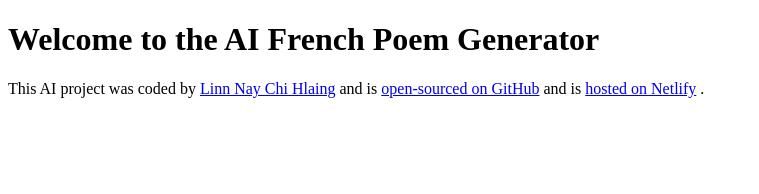
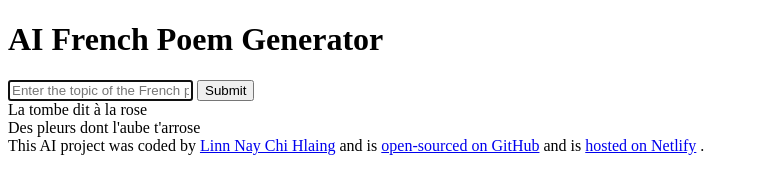
Before and after one commit to linn-nay-chi-hlaing/SheCodes-Plus-AI-Week-2-LESSON-2, a plain HTML site: page index.html in a window 1280 px wide. Shown: the whole page, without its empty margins (0-759 px from the left). Drawn offline with Linux system fonts and the light colour scheme.

Commit message:
Added the basic HTML structure

```diff
--- a/index.html
+++ b/index.html
@@ -3,11 +3,31 @@
   <head>
     <meta charset="UTF-8" />
     <meta name="viewport" content="width=device-width, initial-scale=1.0" />
-    <title>AI Poem Generator</title>
+    <title>AI French Poem Generator</title>
     <link rel="stylesheet" href="src/style.css" />
   </head>
   <body>
-    <h1>Welcome to the AI French Poem Generator</h1>
+    <header>
+      <h1>AI French Poem Generator</h1>
+    </header>
+
+    <main>
+      <form action="">
+        <input
+          type="text"
+          placeholder="Enter the topic of the French poem"
+          autofocus
+          required
+          autocomplete="off"
+        />
+        <input type="submit" />
+      </form>
+      <div>
+        La tombe dit à la rose
+        <br />
+        Des pleurs dont l'aube t'arrose
+      </div>
+    </main>
 
     <footer>
       This AI project was coded by
```
